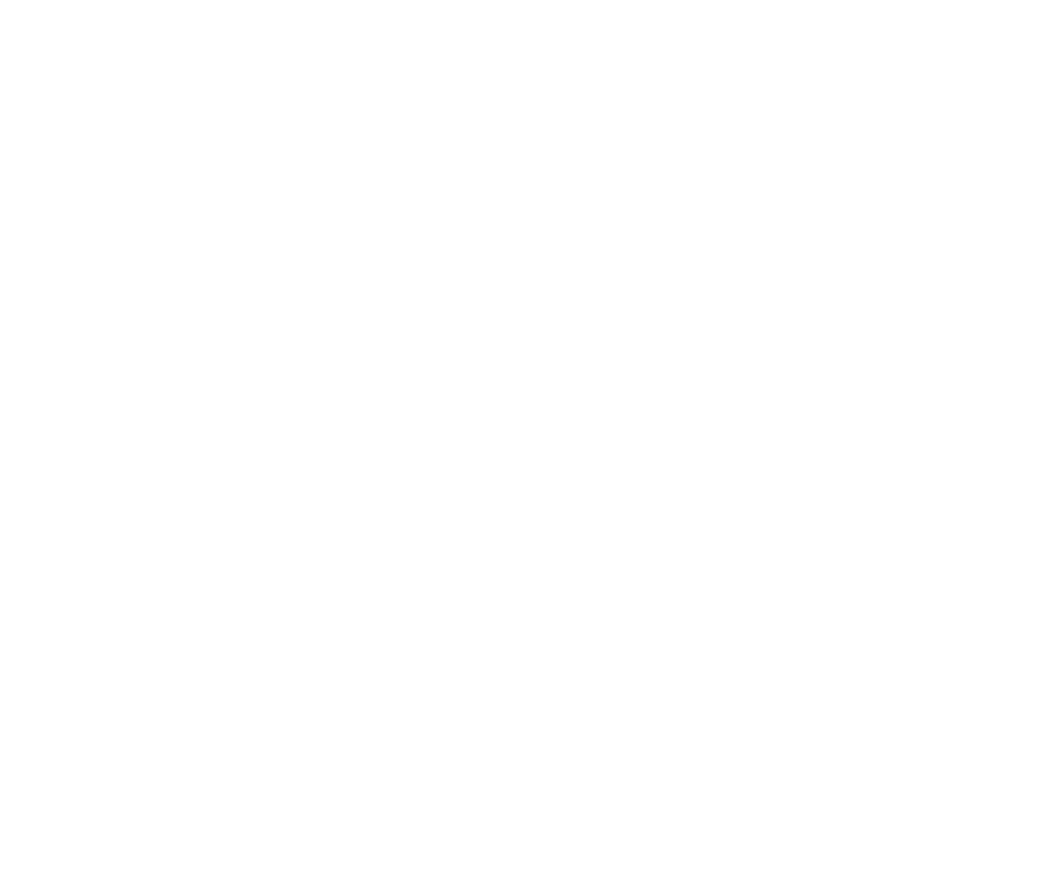
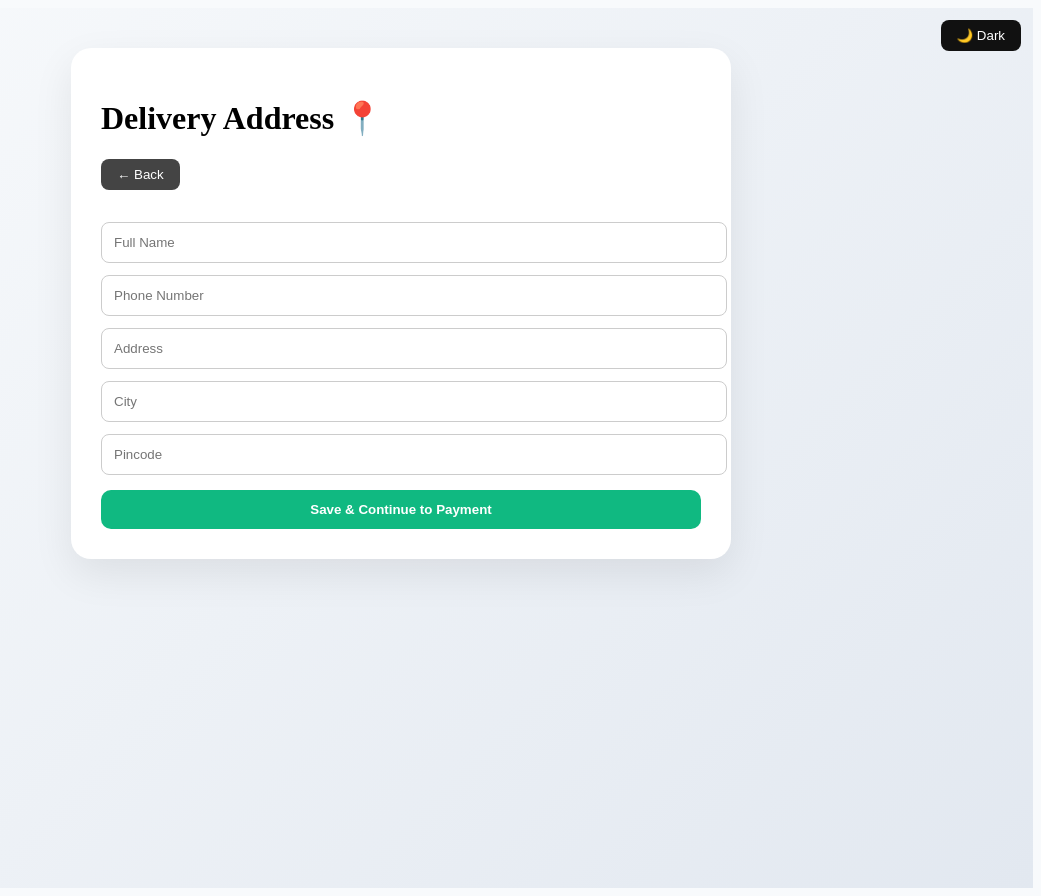
Before and after one commit to aditi-chandra19/CafeFlow, a React app in the folder frontend/: page /delivery in a window 1280 px wide. Before the commit this address had no page. Shown: the whole page, without its empty margins (239-1280 px from the left). Before the commit the page ends 800 px from the top, so only its background shows below. Built offline with nearby package versions, Linux system fonts and the light colour scheme; the HTML template or start-up script is replaced by a standard one.

Commit message:
Updated CafeFlow code

```diff
--- a/frontend/src/App.jsx
+++ b/frontend/src/App.jsx
@@ -1,4 +1,6 @@
 import { BrowserRouter, Routes, Route } from "react-router-dom";
+import { useState, useEffect } from "react";
+
 import ProtectedRoute from "./components/ProtectedRoute";
 
 import Login from "./pages/Login";
@@ -12,10 +14,50 @@ import OrderSuccess from "./pages/OrderSuccess";
 import OrderHistory from "./pages/OrderHistory";
 import Dashboard from "./pages/Dashboard";
 import BookTable from "./pages/BookTable";
+import Delivery from "./pages/Delivery";
 
 function App() {
+
+  // 🌙 Dark mode state
+  const [darkMode, setDarkMode] = useState(
+    localStorage.getItem("theme") === "dark"
+  );
+
+  // apply theme
+  useEffect(() => {
+
+  if (darkMode) {
+    document.body.style.background = "rgba(107, 108, 109, 0.29)";
+    localStorage.setItem("theme", "dark");
+  } else {
+    document.body.style.background = "#f8fafc";
+    localStorage.setItem("theme", "light");
+  }
+
+}, [darkMode]);
+
   return (
     <BrowserRouter>
+
+      {/* DARK MODE BUTTON */}
+      <button
+        onClick={() => setDarkMode(!darkMode)}
+        style={{
+          position: "fixed",
+          top: "20px",
+          right: "20px",
+          padding: "8px 16px",
+          borderRadius: "8px",
+          border: "none",
+          cursor: "pointer",
+          background: "#111",
+          color: "white",
+          zIndex: 9999
+        }}
+      >
+        {darkMode ? "☀ Light" : "🌙 Dark"}
+      </button>
+
       <Routes>
 
         {/* AUTH */}
@@ -32,6 +74,8 @@ function App() {
             </ProtectedRoute>
           }
         />
+
+        <Route path="/delivery" element={<Delivery />} />
 
         {/* RESTAURANT MENU */}
         <Route
@@ -114,6 +158,7 @@ function App() {
         />
 
       </Routes>
+
     </BrowserRouter>
   );
 }
--- a/frontend/src/pages/BookTable.jsx
+++ b/frontend/src/pages/BookTable.jsx
@@ -12,6 +12,12 @@ function BookTable() {
   const [time,setTime] = useState("");
 
   const handleBooking = async () => {
+
+    // validation check
+    if (!name.trim() || !phone.trim() || !date || !time || guests < 1) {
+      alert("Please fill all booking details ❗");
+      return;
+    }
 
     const res = await fetch("http://localhost:5000/book-table",{
       method:"POST",
@@ -30,15 +36,34 @@ function BookTable() {
     const data = await res.json();
 
     alert(data.message);
-    setTimeout(()=> {navigate("/menu");
+
+    setTimeout(()=>{
+      navigate("/menu");
     },500);
 
   };
 
   return (
-    <div style={{padding:"40px"}}>
+    <div
+      style={{
+        minHeight: "100vh",
+        display: "flex",
+        justifyContent: "center",
+        alignItems: "center",
+        background: "linear-gradient(135deg,#f8fafc,#e2e8f0)"
+      }}
+    >
+      <div
+        style={{
+          width: "90%",
+          maxWidth: "580px",
+          background: "white",
+          padding: "30px",
+          borderRadius: "16px",
+          boxShadow: "0 10px 30px rgba(0,0,0,0.1)"
+        }}
+      >
 
-      {/* BACK BUTTON */}
         <button
           onClick={() => navigate("/menu")}
           style={{
@@ -54,54 +79,72 @@ function BookTable() {
           ← Back
         </button>
 
-      <h1>Book a Table 🍽</h1>
+        <h1 style={{marginBottom:"20px"}}>Book a Table 🍽</h1>
 
         <input
           placeholder="Your Name"
           value={name}
           onChange={(e)=>setName(e.target.value)}
+          style={inputStyle}
         />
-
-      <br/><br/>
 
         <input
           placeholder="Phone"
           value={phone}
           onChange={(e)=>setPhone(e.target.value)}
+          style={inputStyle}
         />
-
-      <br/><br/>
 
         <input
           type="number"
           value={guests}
-        onChange={(e)=>setGuests(e.target.value)}
+          onChange={(e)=>setGuests(Number(e.target.value))}
+          style={inputStyle}
         />
-
-      <br/><br/>
 
         <input
           type="date"
           value={date}
           onChange={(e)=>setDate(e.target.value)}
+          style={inputStyle}
         />
-
-      <br/><br/>
 
         <input
           type="time"
           value={time}
           onChange={(e)=>setTime(e.target.value)}
+          style={inputStyle}
         />
 
-      <br/><br/>
-
-      <button onClick={handleBooking}>
+        <button
+          onClick={handleBooking}
+          style={{
+            width:"100%",
+            padding:"12px",
+            marginTop:"10px",
+            background:"#16a34a",
+            color:"white",
+            border:"none",
+            borderRadius:"10px",
+            fontSize:"16px",
+            cursor:"pointer"
+          }}
+        >
           Book Table
         </button>
 
       </div>
+    </div>
   );
 }
 
+const inputStyle = {
+  width: "100%",
+  padding: "12px",
+  marginBottom: "12px",
+  borderRadius: "8px",
+  border: "1px solid #ccc",
+  fontSize: "15px"
+};
+
 export default BookTable;
--- a/frontend/src/pages/Cart.jsx
+++ b/frontend/src/pages/Cart.jsx
@@ -9,9 +9,21 @@ function Cart() {
   const navigate = useNavigate();
 
   useEffect(() => {
-    const savedCart =
-      JSON.parse(localStorage.getItem("cart")) || [];
-    setCart(savedCart);
+    const savedCart = JSON.parse(localStorage.getItem("cart")) || [];
+
+const merged = [];
+
+savedCart.forEach(item => {
+  const existing = merged.find(i => i._id === item._id);
+
+  if (existing) {
+    existing.qty += item.qty || 1;
+  } else {
+    merged.push({ ...item, qty: item.qty || 1 });
+  }
+});
+
+setCart(merged);
   }, []);
 
   // quantity increase
@@ -28,6 +40,8 @@ function Cart() {
 
     if ((updatedCart[index].qty || 1) > 1) {
       updatedCart[index].qty -= 1;
+    }else{
+      updatedCart.splice(index,1);
     }
 
     setCart(updatedCart);
@@ -42,11 +56,18 @@ function Cart() {
   const applyCoupon = () => {
     if (coupon === "SAVE10") {
       setDiscount(0.1);
+      localStorage.setItem("discount", 0.1);
       alert("10% discount applied 🎉");
-    } else if (coupon === "CAFE20") {
+    } else if (coupon === "SAVE20") {
       setDiscount(0.2);
+      localStorage.setItem("discount", 0.2);
       alert("20% discount applied 🎉");
-    } else {
+    }else if(coupon == "LUCKYYOU"){
+      setDiscount(0.5);
+      localStorage.setItem("discount", 0.5);
+      alert("50% discount applied 🎉 ");
+    }
+    else {
       alert("Invalid coupon");
     }
   };
@@ -163,7 +184,10 @@ function Cart() {
             </div>
 
             <button
-              onClick={() => navigate("/payment")}
+              onClick={() => {
+  localStorage.setItem("finalPrice", finalPrice);
+  navigate("/delivery");
+}}
               style={{
                 marginTop: "20px",
                 padding: "10px 20px",
--- /dev/null
+++ b/frontend/src/pages/Delivery.jsx
@@ -0,0 +1,136 @@
+import { useState } from "react";
+import { useNavigate } from "react-router-dom";
+
+function Delivery() {
+
+  const navigate = useNavigate();
+
+  const [name,setName] = useState("");
+  const [phone,setPhone] = useState("");
+  const [address,setAddress] = useState("");
+  const [city,setCity] = useState("");
+  const [pincode,setPincode] = useState("");
+
+  const saveAddress = () => {
+
+    if(!name || !phone || !address || !city || !pincode){
+      alert("Please fill all fields ❗");
+      return;
+    }
+
+    const deliveryDetails = {
+      name,
+      phone,
+      address,
+      city,
+      pincode
+    };
+
+    localStorage.setItem(
+      "deliveryDetails",
+      JSON.stringify(deliveryDetails)
+    );
+
+    navigate("/payment");
+  };
+
+  return(
+
+    <div style={{
+      minHeight:"100vh",
+      background:"linear-gradient(135deg,#f8fafc,#e2e8f0)",
+      padding:"40px"
+    }}>
+
+      <div style={{
+        maxWidth:"600px",
+        margin:"auto",
+        background:"white",
+        padding:"30px",
+        borderRadius:"20px",
+        boxShadow:"0 15px 40px rgba(0,0,0,0.08)"
+      }}>
+
+        <h1>Delivery Address 📍</h1>
+        <button
+  onClick={() => navigate("/menu")}
+  style={{
+    marginBottom: "20px",
+    padding: "8px 16px",
+    background: "#444",
+    color: "white",
+    border: "none",
+    borderRadius: "8px",
+    cursor: "pointer"
+  }}
+>
+  ← Back
+</button>
+        <input
+          placeholder="Full Name"
+          value={name}
+          onChange={(e)=>setName(e.target.value)}
+          style={inputStyle}
+        />
+
+        <input
+          placeholder="Phone Number"
+          value={phone}
+          onChange={(e)=>setPhone(e.target.value)}
+          style={inputStyle}
+        />
+
+        <input
+          placeholder="Address"
+          value={address}
+          onChange={(e)=>setAddress(e.target.value)}
+          style={inputStyle}
+        />
+
+        <input
+          placeholder="City"
+          value={city}
+          onChange={(e)=>setCity(e.target.value)}
+          style={inputStyle}
+        />
+
+        <input
+          placeholder="Pincode"
+          value={pincode}
+          onChange={(e)=>setPincode(e.target.value)}
+          style={inputStyle}
+        />
+
+        <button
+          onClick={saveAddress}
+          style={{
+            marginTop:"15px",
+            width:"100%",
+            padding:"12px",
+            border:"none",
+            borderRadius:"10px",
+            background:"#10b981",
+            color:"white",
+            fontWeight:"bold",
+            cursor:"pointer"
+          }}
+        >
+          Save & Continue to Payment
+        </button>
+
+      </div>
+
+    </div>
+  );
+}
+
+const inputStyle = {
+  display:"block",
+  width:"100%",
+  padding:"12px",
+  marginTop:"12px",
+  borderRadius:"8px",
+  border:"1px solid #ccc"
+};
+
+export default Delivery;
--- a/frontend/src/pages/Login.jsx
+++ b/frontend/src/pages/Login.jsx
@@ -24,7 +24,7 @@ function Login() {
       if (data.role === "admin") {
         navigate("/dashboard");
       } else {
-        navigate("/restaurants");
+        navigate("/menu");
       }
     } else {
       alert(data.message || "Login failed");
--- a/frontend/src/pages/Payment.jsx
+++ b/frontend/src/pages/Payment.jsx
@@ -5,7 +5,7 @@ function Payment() {
   const navigate = useNavigate();
   const [cart, setCart] = useState([]);
   const [delivery, setDelivery] = useState(null);
-
+  const [discount,setDiscount] = useState(0);
   // Payment states
   const [paymentMethod, setPaymentMethod] = useState(null);
 
@@ -23,17 +23,31 @@ function Payment() {
       JSON.parse(localStorage.getItem("cart")) || [];
     setCart(savedCart);
 
+
     const details =
       JSON.parse(localStorage.getItem("deliveryDetails"));
     setDelivery(details);
+    const savedDiscount = localStorage.getItem("discount");
+if(savedDiscount){
+  setDiscount(Number(savedDiscount));
+}
   }, []);
 
-  const totalPrice = cart.reduce(
-    (total, item) => total + item.price,
+  const subtotal = cart.reduce(
+  (total, item) => total + item.price * (item.qty || 1),
   0
 );
 
+const totalPrice = subtotal - subtotal * discount;
+
   const placeOrder = async () => {
+
+    if (!delivery) {
+      alert("Delivery address missing ❗");
+      navigate("/delivery");
+      return;
+    }
+
     const token = localStorage.getItem("token");
 
     try {
@@ -47,7 +61,8 @@ function Payment() {
           },
           body: JSON.stringify({
             items: cart,
-            total: totalPrice
+            total: totalPrice,
+            delivery
           })
         }
       );
@@ -57,7 +72,7 @@ function Payment() {
 
       localStorage.removeItem("cart");
       localStorage.removeItem("deliveryDetails");
-
+      localStorage.removeItem("discount");
       navigate("/success");
 
     } catch (error) {
@@ -100,31 +115,82 @@ function Payment() {
   <div
     key={index}
     style={{
-              padding: "12px",
-              marginBottom: "10px",
-              background: "#f9fafb",
-              borderRadius: "10px"
+      padding: "15px",
+      marginBottom: "15px",
+      background: "#f8fafc",
+      borderRadius: "12px",
+      display: "flex",
+      justifyContent: "space-between",
+      alignItems: "center",
+      boxShadow: "0 4px 10px rgba(0,0,0,0.05)"
     }}
   >
-            {item.name} - ₹ {item.price}
+    <div>
+      <strong style={{fontSize:"17px"}}>{item.name}</strong>
+      <p style={{color:"#555"}}>Qty: {item.qty || 1}</p>
+    </div>
+
+    <div style={{fontWeight:"bold"}}>
+      ₹ {item.price * (item.qty || 1)}
+    </div>
   </div>
 ))}
 
-        <h2 style={{ marginTop: "20px" }}>
-          Total: ₹ {totalPrice}
+        <div
+  style={{
+    background:"#f8fafc",
+    padding:"20px",
+    borderRadius:"12px",
+    marginTop:"20px",
+    boxShadow:"0 4px 10px rgba(0,0,0,0.05)"
+  }}
+>
+
+<p>Subtotal: ₹ {subtotal}</p>
+
+{discount > 0 && (
+  <p style={{color:"green"}}>
+    Discount: -{discount * 100}%
+  </p>
+)}
+
+<h2 style={{marginTop:"10px"}}>
+  Total Payable: ₹ {totalPrice.toFixed(2)}
 </h2>
+
+</div>
 
         <hr style={{ margin: "20px 0" }} />
 
-        <h3>Delivery Details</h3>
+        <h3 style={{marginTop:"30px"}}>Delivery Details</h3>
 
-        {delivery && (
-          <div style={{ marginBottom: "20px" }}>
+{delivery ? (
+
+  <div
+    style={{
+      background:"#f8fafc",
+      padding:"18px",
+      borderRadius:"12px",
+      marginBottom:"20px",
+      boxShadow:"0 4px 10px rgba(0,0,0,0.05)"
+    }}
+  >
+
+    <h3 style={{marginBottom:"10px"}}>Delivery Address 📍</h3>
+
     <p><strong>{delivery.name}</strong></p>
     <p>{delivery.phone}</p>
     <p>{delivery.address}</p>
     <p>{delivery.city} - {delivery.pincode}</p>
+
   </div>
+
+) : (
+
+  <p style={{color:"red"}}>
+    No delivery address found
+  </p>
+
 )}
 
         <hr style={{ margin: "20px 0" }} />
@@ -249,13 +315,16 @@ const backBtn = {
 
 const btnStyle = {
   display: "block",
-  margin: "10px 0",
-  padding: "10px 20px",
-  background: "black",
+  width:"100%",
+  margin: "12px 0",
+  padding: "12px",
+  background: "rgba(26, 26, 147, 0.91)",
   color: "white",
   border: "none",
-  borderRadius: "8px",
-  cursor: "pointer"
+  borderRadius: "10px",
+  cursor: "pointer",
+  fontSize:"15px",
+  fontWeight:"600"
 };
 
 const inputStyle = {
--- a/frontend/src/pages/RestaurantMenu.jsx
+++ b/frontend/src/pages/RestaurantMenu.jsx
@@ -8,6 +8,8 @@ function RestaurantMenu() {
 
   const [items,setItems] = useState([]);
   const [restaurant,setRestaurant] = useState(null);
+  const [search,setSearch] = useState("");
+  const cartCount = JSON.parse(localStorage.getItem("cart") || "[]").length;
 
   useEffect(()=>{
 
@@ -26,14 +28,19 @@ function RestaurantMenu() {
   },[id]);
 
 
-  const addToCart = (item)=>{
+  const addToCart = (item) => {
 
-    const existing = JSON.parse(localStorage.getItem("cart")) || [];
+  let cart = JSON.parse(localStorage.getItem("cart")) || [];
 
-    localStorage.setItem(
-      "cart",
-      JSON.stringify([...existing,item])
-    );
+  const existingItem = cart.find(i => i._id === item._id);
+
+  if (existingItem) {
+    existingItem.qty = (existingItem.qty || 1) + 1;
+  } else {
+    cart.push({ ...item, qty: 1 });
+  }
+
+  localStorage.setItem("cart", JSON.stringify(cart));
 
   alert(`${item.name} added to cart 🛒`);
 };
@@ -65,16 +72,26 @@ function RestaurantMenu() {
 
         <div style={{marginBottom:"30px"}}>
 
-          <h1 style={{fontSize:"32px"}}>
+  <img
+    src={restaurant.image}
+    alt={restaurant.name}
+    style={{
+      width:"100%",
+      height:"250px",
+      objectFit:"cover",
+      borderRadius:"16px",
+      marginBottom:"20px"
+    }}
+  />
+
+  <h1 style={{fontSize:"36px",fontWeight:"700",}}>
     {restaurant.name}
   </h1>
 
   <div style={{display:"flex",gap:"20px",color:"#555"}}>
 
     <span>⭐ {restaurant.rating}</span>
-
     <span>{restaurant.deliveryTime}</span>
-
     <span>{restaurant.priceRange}</span>
 
   </div>
@@ -102,14 +119,28 @@ function RestaurantMenu() {
         <p>Loading restaurant...</p>
 
       )}
-
+      {/* SEARCH BAR */}
+<input
+  type="text"
+  placeholder="🔍 Search dishes..."
+  value={search}
+  onChange={(e)=>setSearch(e.target.value)}
+  style={{
+    width:"100%",
+    padding:"12px",
+    borderRadius:"10px",
+    border:"1px solid #ccc",
+    marginBottom:"25px",
+    fontSize:"16px"
+  }}
+/>
 
 
       {/* MENU GRID */}
       <div
         style={{
           display:"grid",
-          gridTemplateColumns:"repeat(auto-fill,minmax(250px,1fr))",
+          gridTemplateColumns:"repeat(auto-fill,minmax(280px,1fr))",
           gap:"25px"
         }}
       >
@@ -118,8 +149,11 @@ function RestaurantMenu() {
           <p>No menu items found.</p>
         )}
 
-
-        {items.map(item => (
+        {items
+  .filter(item =>
+    item.name.toLowerCase().includes(search.toLowerCase())
+  )
+  .map(item => (
 
           <div
             key={item._id}
@@ -127,7 +161,22 @@ function RestaurantMenu() {
               background:"#fff",
               borderRadius:"16px",
               boxShadow:"0 10px 25px rgba(0,0,0,0.08)",
-              overflow:"hidden"
+              overflow:"hidden",
+              transition:"transform 0.2s ease, box-shadow 0.2s ease",
+              cursor:"pointer",
+              display:"flex",
+              flexDirection:"column",
+              height:"100%"
+            }}
+
+            onMouseEnter={(e)=>{
+              e.currentTarget.style.transform="translateY(-6px)";
+              e.currentTarget.style.boxShadow="0 15px 35px rgba(0,0,0,0.15)";
+            }}
+
+            onMouseLeave={(e)=>{
+              e.currentTarget.style.transform="translateY(0)";
+              e.currentTarget.style.boxShadow="0 10px 25px rgba(0,0,0,0.08)";
             }}
           >
 
@@ -141,15 +190,35 @@ function RestaurantMenu() {
               }}
             />
 
-            <div style={{padding:"15px"}}>
+            <div
+              style={{
+                padding:"15px",
+                display:"flex",
+                flexDirection:"column",
+                flexGrow:1
+              }}
+            >
 
-              <h3>{item.name}</h3>
+              <h3
+                style={{
+                  fontSize:"22px",
+                  fontWeight:"600",
+                  marginBottom:"5px"
+                }}
+              >
+                {item.name}
+              </h3>
 
               <p style={{fontSize:"14px",color:"#666"}}>
                 ⭐ {item.rating}
               </p>
 
-              <p style={{fontWeight:"bold"}}>
+              <p
+                style={{
+                  fontWeight:"bold",
+                  fontSize:"18px"
+                }}
+              >
                 ₹ {item.price}
               </p>
 
@@ -189,15 +258,25 @@ function RestaurantMenu() {
                 <button
                   onClick={()=>addToCart(item)}
                   style={{
-                    marginTop:"10px",
+                    marginTop:"auto",
                     width:"100%",
-                    padding:"10px",
-                    borderRadius:"10px",
+                    padding:"14px",
+                    borderRadius:"12px",
                     border:"none",
                     background:"linear-gradient(45deg,#10b981,#3b82f6)",
                     color:"white",
                     cursor:"pointer",
-                    fontWeight:"bold"
+                    fontWeight:"bold",
+                    fontSize:"16px",
+                    letterSpacing:"0.4px",
+                    boxShadow:"0 6px 15px rgba(0,0,0,0.15)",
+                    transition:"transform 0.15s ease"
+                  }}
+                  onMouseEnter={(e)=>{
+                    e.currentTarget.style.transform="scale(1.03)";
+                  }}
+                  onMouseLeave={(e)=>{
+                    e.currentTarget.style.transform="scale(1)";
                   }}
                 >
                   Add to Cart 🛒
@@ -213,10 +292,9 @@ function RestaurantMenu() {
       </div>
 
 
-
       {/* FLOATING CART BUTTON */}
 
-      {JSON.parse(localStorage.getItem("cart") || "[]").length > 0 && (
+      {cartCount > 0 && (
 
         <button
           onClick={()=>navigate("/cart")}
@@ -224,17 +302,18 @@ function RestaurantMenu() {
             position:"fixed",
             bottom:"30px",
             right:"30px",
-            padding:"15px 20px",
+            padding:"16px 24px",
             borderRadius:"50px",
             border:"none",
             background:"#10b981",
             color:"white",
             fontWeight:"bold",
+            fontSize:"16px",
             boxShadow:"0 10px 25px rgba(0,0,0,0.2)",
             cursor:"pointer"
           }}
         >
-          Go To Cart 🛒
+          Go To Cart 🛒 ({cartCount})
         </button>
 
       )}
```
Lines whose indentation alone changed are shown as unchanged.
